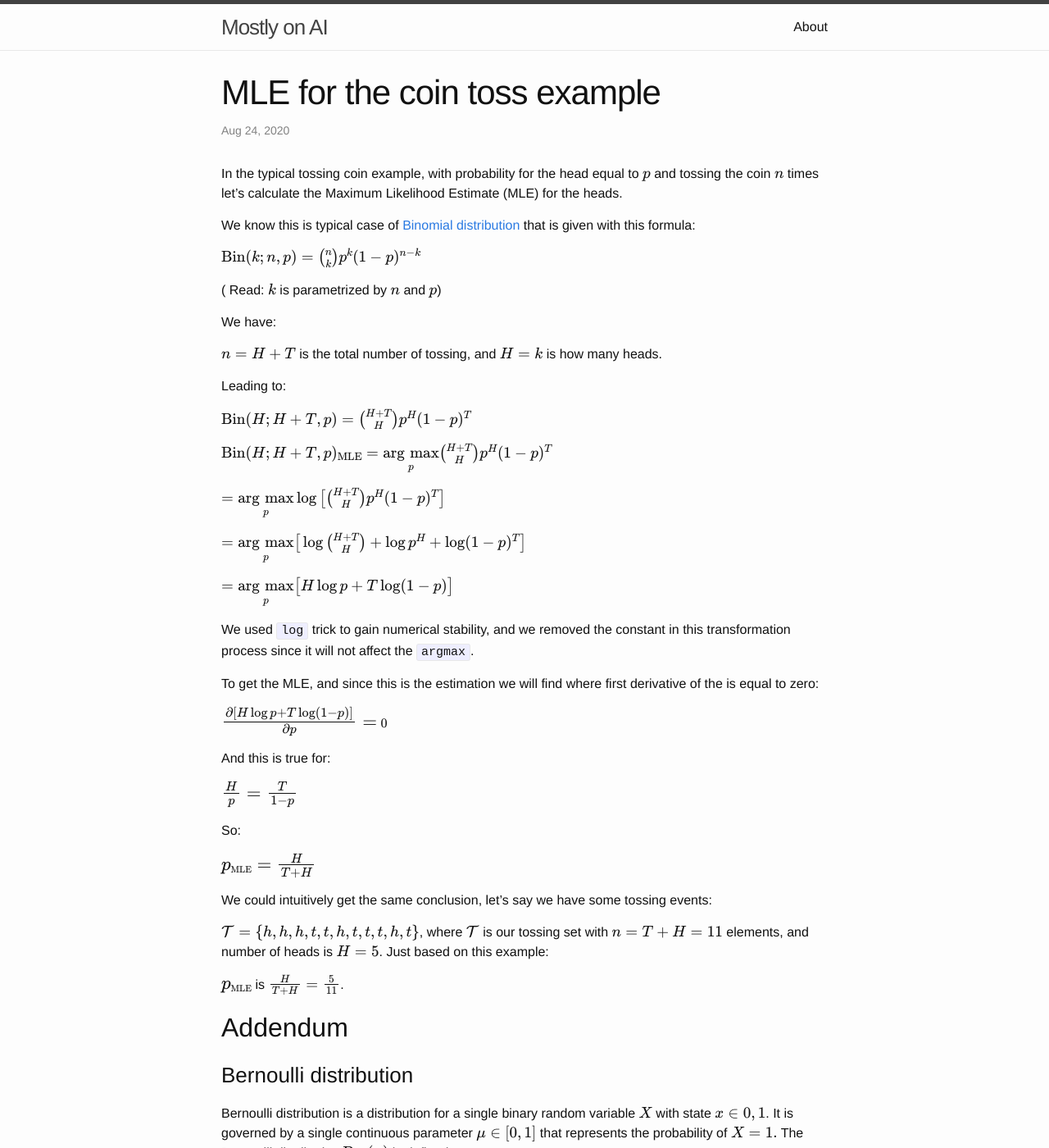
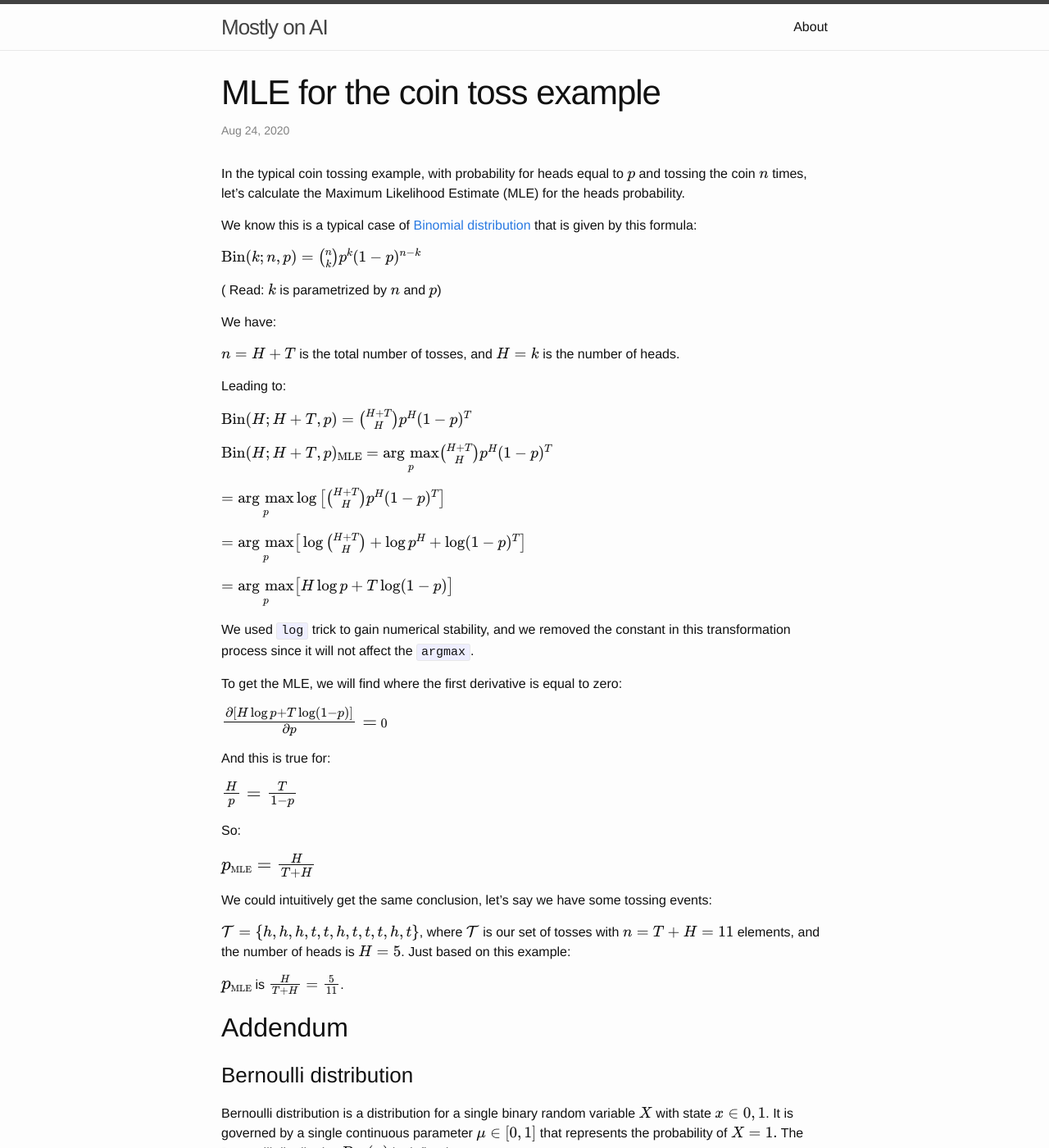
Before and after one commit to dejanbatanjac/dejanbatanjac.github.io, a Jekyll site: the page built from _posts/2020-08-24-MLE for the coin toss.md, in a window 1280 px wide and 1400 px high. Shown: the whole window at 82% size. Built offline with Jekyll 4.4.1, drawn with Linux system fonts in a browser that asks for light colours; formulas are drawn with MathJax 3.

Commit message:
fix: spelling/typos in 2020-08-24-MLE for the coin toss.md + update izveštaj.pdf
Report now 25 articles.

```diff
--- a/_posts/2020-08-24-MLE for the coin toss.md
+++ b/_posts/2020-08-24-MLE for the coin toss.md
@@ -6,9 +6,9 @@ permalink: /mle-binomial
 ---
 
 
-In the typical tossing coin example, with probability for the head equal to $p$ and tossing the coin $n$ times let's calculate the Maximum Likelihood Estimate (MLE) for the heads.
+In the typical coin tossing example, with probability for heads equal to $p$ and tossing the coin $n$ times, let's calculate the Maximum Likelihood Estimate (MLE) for the heads probability.
 
-We know this is typical case of [Binomial distribution](https://en.wikipedia.org/wiki/Binomial_distribution){:ref="nofollow"} that is given with this formula:
+We know this is a typical case of [Binomial distribution](https://en.wikipedia.org/wiki/Binomial_distribution){:ref="nofollow"} that is given by this formula:
 
 
 $\operatorname{Bin}(k;n,p) = \binom{n}{k}p^k(1-p)^{n-k}$
@@ -17,7 +17,7 @@ $\operatorname{Bin}(k;n,p) = \binom{n}{k}p^k(1-p)^{n-k}$
 
 We have:
 
-$n=H+T$ is the total number of tossing, and $H=k$ is how many heads.
+$n = H + T$ is the total number of tosses, and $H = k$ is the number of heads.
 
 Leading to:
 
@@ -33,7 +33,7 @@ $=\underset{p}{\operatorname{arg\,max}} \big[ H \operatorname{log} p + T \operat
 
 We used `log` trick to gain numerical stability, and we removed the constant in this transformation process since it will not affect the `argmax`.
 
-To get the MLE, and since this is the estimation we will find where first derivative of the is equal to zero:
+To get the MLE, we will find where the first derivative is equal to zero:
 
 $\large \frac{\partial [ H  \operatorname{log} p + T \operatorname{log}(1-p)]}{\partial p}=\small 0$
 
@@ -48,7 +48,7 @@ $\large p_{\small \text{MLE}} = \frac{H}{T+H}$
 We could intuitively get the same conclusion, let's say we have some tossing events:
 
 
-$\mathcal{T}=\\{h, h, h, t, t, h, t, t, t, h, t \\}$, where $\mathcal{T}$ is our tossing set with $n = T+H = 11$ elements, and number of heads is $H=5$. Just based on this example:
+$\mathcal{T}=\\{h, h, h, t, t, h, t, t, t, h, t \\}$, where $\mathcal{T}$ is our set of tosses with $n = T + H = 11$ elements, and the number of heads is $H = 5$. Just based on this example:
 
 $\large p_{\small \text{MLE}}$ is ${H \over {T+H}} = {5 \over 11}$.
 
```
